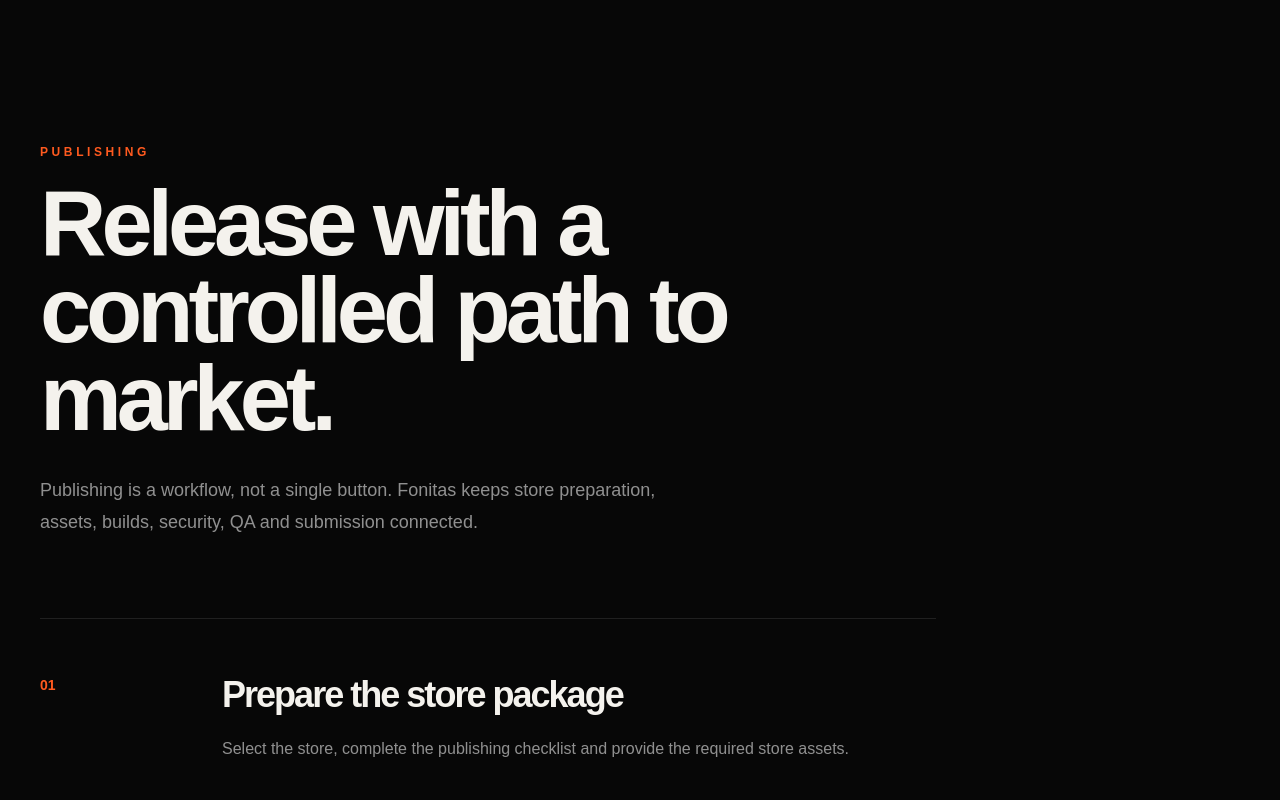
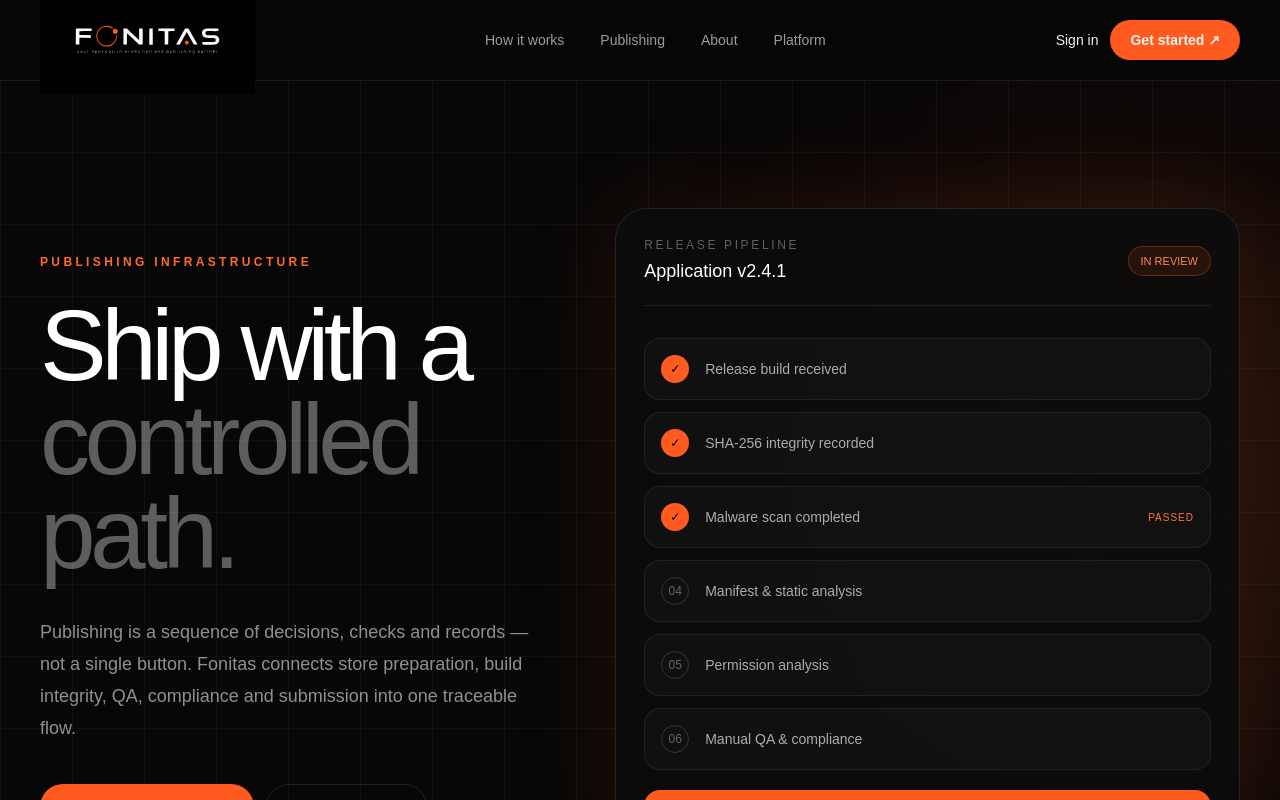
Before and after one commit to mohamad-es/Fonitas-website, a Next.js app: page /publishing in a window 1280 px wide. Shown: the top 800 px of the page. Built offline with nearby package versions, Linux system fonts and the light colour scheme.

Commit message:
Use dedicated publishing page with global header

```diff
--- a/app/publishing/page.tsx
+++ b/app/publishing/page.tsx
@@ -1,2 +1,11 @@
-import { MarketingPage } from "@/components/marketing/marketing-page";
-export default function PublishingPage(){return <MarketingPage eyebrow="Publishing" title="Release with a controlled path to market." intro="Publishing is a workflow, not a single button. Fonitas keeps store preparation, assets, builds, security, QA and submission connected." sections={[{number:"01",title:"Prepare the store package",text:"Select the store, complete the publishing checklist and provide the required store assets."},{number:"02",title:"Validate the build",text:"Controlled builds can be uploaded with recorded SHA-256 integrity data and security scan results."},{number:"03",title:"QA & compliance",text:"Manual QA and compliance checks establish whether the application is ready for the next publishing step."},{number:"04",title:"Submit & track",text:"The submission is recorded, store events are processed and the publication state remains auditable."},{number:"05",title:"Human-in-the-loop by design",text:"The MVP does not require deep automatic store publishing. A manual store publisher abstraction can later be replaced by store-specific adapters.",items:["Apple App Store","Google Play","Microsoft Store","Manual submission"]}]} />}
+import { Header } from "@/components/layout/header";
+import { PublishingPage } from "@/components/publishing/publishing-page";
+
+export default function Publishing() {
+  return (
+    <>
+      <Header />
+      <PublishingPage />
+    </>
+  );
+}
```
